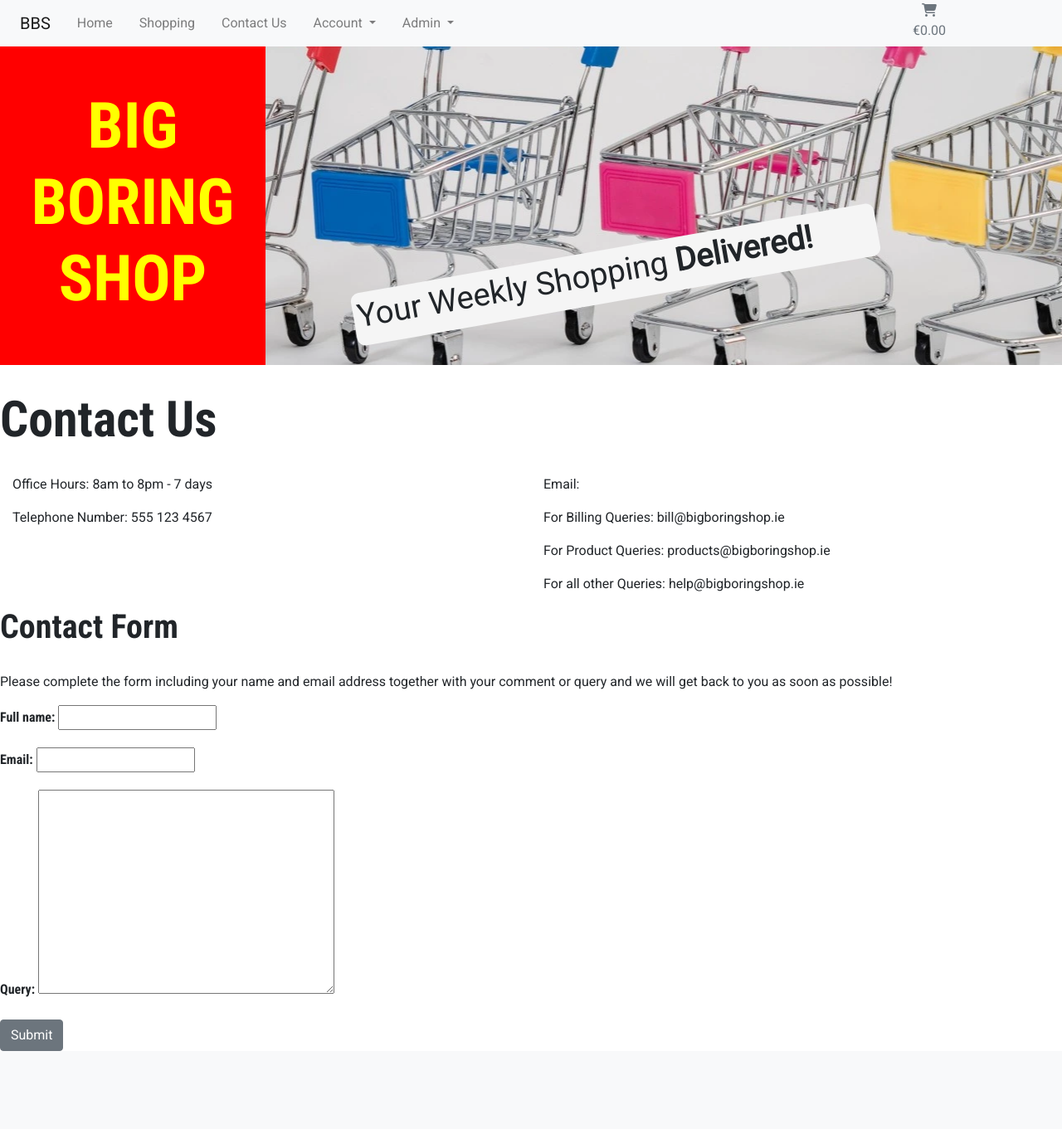
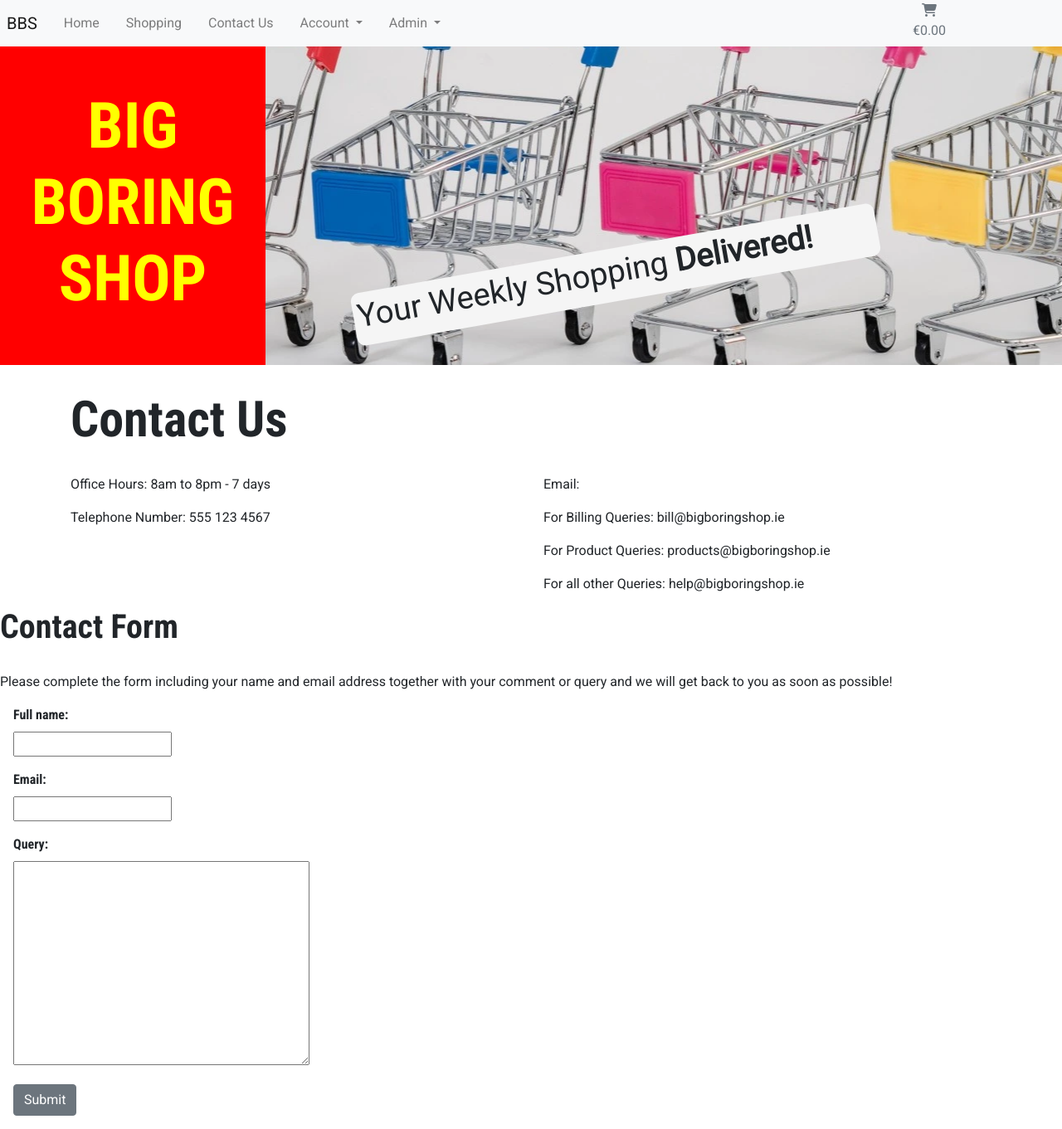
Before and after one commit to fenton1000/mf-portfolio-five-big-boring-shop, a Django app: page /contact/ in a window 1280 px wide. Shown: the whole page at 83% size. Before the commit the page ends 1267 px from the top, so only its background shows below. Run offline with Django 3.2, Linux system fonts and the light colour scheme; some libraries are stand-ins or nearby versions.

Commit message:
Style the contact us page

```diff
--- a/contact/templates/contact/contact.html
+++ b/contact/templates/contact/contact.html
@@ -18,8 +18,8 @@ Contact Us
 
 {% endif %}
 
-<h3>Contact Us</h3>
-<div class="container-fluid">
+<div class="container">
+    <h3>Contact Us</h3>
     <div class="row">
         <div class="col-12 col-md-6">
             <p>Office Hours: 8am to 8pm - 7 days</p>
@@ -38,7 +38,7 @@ Contact Us
 <p>Please complete the form including your name and email address together with your comment or query and we will get
     back to you as soon as possible!</p>
 
-<form action="{% url 'contact' %}" method="POST">
+<form class="simple-form m-3" action="{% url 'contact' %}" method="POST">
     {% csrf_token %}
     {{ form.as_p }}
     <button type="submit" class="btn btn-secondary">Submit</button>
--- a/products/templates/products/product_detail.html
+++ b/products/templates/products/product_detail.html
@@ -51,7 +51,7 @@ Selected Product
                 </div>
             </div>
         </div>
-        <h5 class="text-center">Comments and Ratings</h5>
+        <h6 class="text-center">Comments and Ratings</h6>
         <div class="row">
             <div class="col-12 col-md-6 border-right">
                 {% if user.is_authenticated %}
--- a/static/css/styles.css
+++ b/static/css/styles.css
@@ -33,7 +33,7 @@ body {
 h1,
 h3,
 h4,
-h5,
+h6,
 label {
     font-family: 'Roboto Condensed', sans-serif;
     font-weight: 700;
@@ -54,7 +54,7 @@ h4 {
     margin-bottom: 30px;
 }
 
-h5 {
+h6 {
     font-size: 35px;
     margin-bottom: 30px;
     margin-top: 30px;
@@ -127,6 +127,10 @@ h5 {
     border-radius: 0;
 }
 
+.simple-form label {
+    display: block;
+}
+
 /* For Screens 767px wide and down */
 @media screen and (max-width: 767px) {
     .hero {
--- a/templates/base.html
+++ b/templates/base.html
@@ -48,7 +48,7 @@
         <div class="container-fluid">
             <div class="row">
                 <div class="col-7 col-sm-6 col-md-9 m-0 p-0">
-                    <div class="navbar navbar-expand-md navbar-light bg-light">
+                    <div class="navbar navbar-expand-md navbar-light bg-light mx-0 px-0">
                         <button class="navbar-toggler ml-2" type="button" data-toggle="collapse"
                             data-target="#navbarNav" aria-controls="navbarNav" aria-expanded="false"
                             aria-label="Toggle navigation">
@@ -100,8 +100,8 @@
                 <div class="col-5 col-sm-6 col-md-3 m-0 p-0 bg-light">
                     <a class="nav-link text-secondary p-0" href="{% url 'view_cart' %}">
                         <div class="text-right text-md-center">
-                            <i class="fa-solid fa-cart-shopping mx-5 my-1"></i>
-                            <p class="my-0 mx-5">
+                            <i class="fa-solid fa-cart-shopping my-1"></i>
+                            <p class="my-0">
                                 {% if grand_total %}
                                 €{{ grand_total|floatformat:2 }}
                                 {% else %}
```
